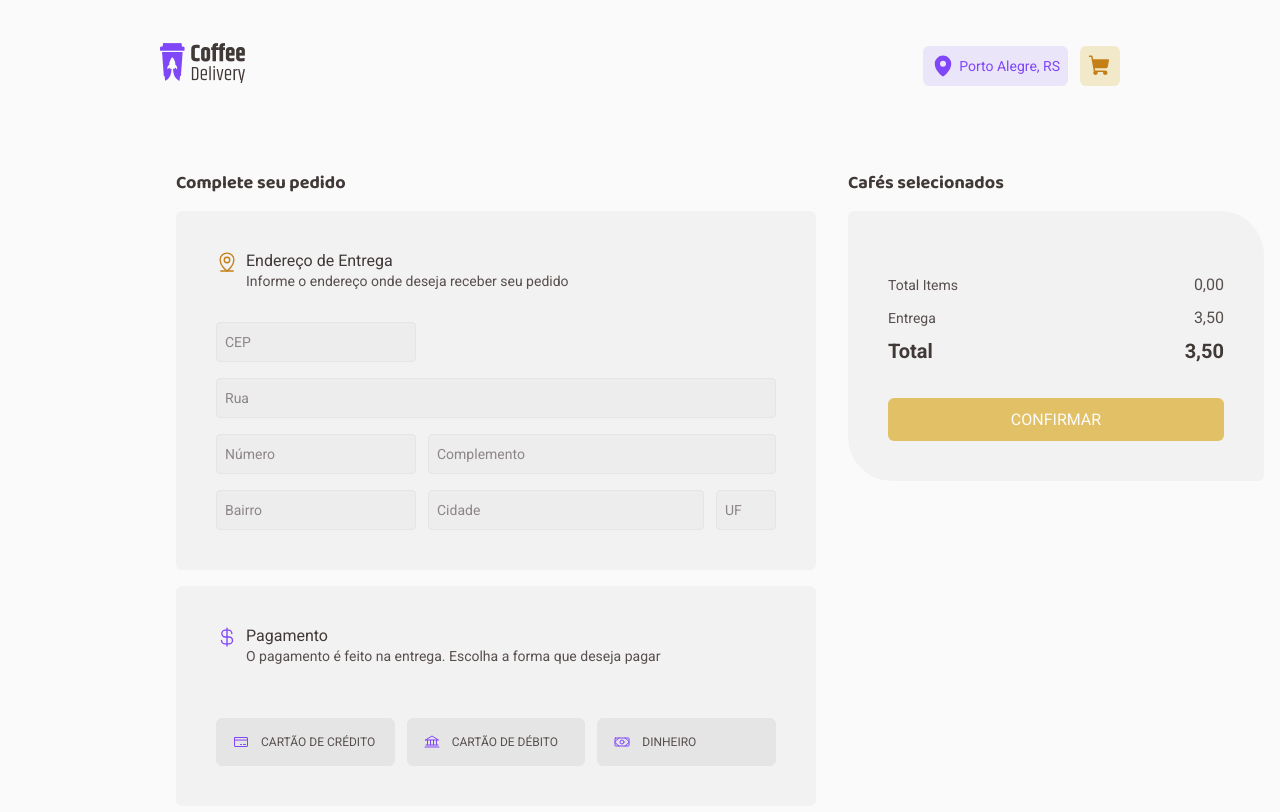
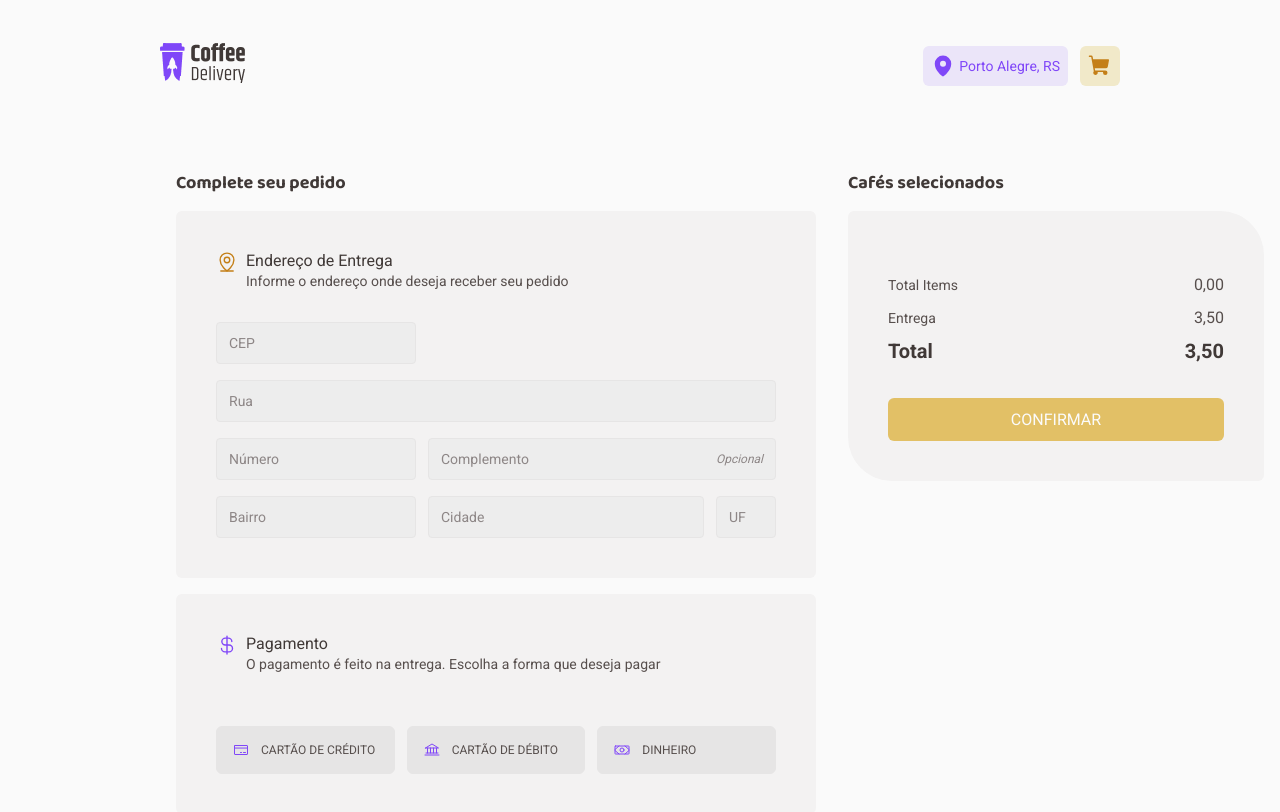
Before and after one commit to gustavosalviato/coffee-delivery, a React (Vite) app: page /checkout in a window 1280 px wide. Built offline with nearby package versions, Linux system fonts and the light colour scheme.

Commit message:
Validando o formulário de endereço com react hook form

```diff
--- a/src/Pages/Checkout/components/FormAddress/index.tsx
+++ b/src/Pages/Checkout/components/FormAddress/index.tsx
@@ -1,26 +1,72 @@
 import { useFormContext } from "react-hook-form"
-import { ContainerInputFlex, InputRua, InputCEP, InputComplemento, InputNumero, InputBairro, InputUF, InputCidade } from "./styles"
+import { Input } from "../../../../components/Input"
+import { AddressFormContainer } from "./styles"
+
+interface ErrorsType {
+    errors: {
+        [key: string]: {
+            message: string;
+        };
+    };
+}
 
 export const FormAddress = () => {
-    const { register } = useFormContext()
+    const { register, formState } = useFormContext()
+
+    const { errors } = formState as unknown as ErrorsType
 
     return (
-        <>
-            <InputCEP placeholder="CEP" {...register('zipCode')} required />
-            <InputRua placeholder="Rua" {...register('street')} required />
+        <AddressFormContainer>
+            <Input placeholder="CEP"
+                className="cep"
+                {...register('zipCode')}
+                error={errors.zipCode?.message}
+            />
 
+            <Input
+                placeholder="Rua"
+                className="street"
+                {...register('street')}
+                error={errors.street?.message}
 
-            <ContainerInputFlex>
-                <InputNumero placeholder="Número" {...register('number')} required />
-                <InputComplemento placeholder="Complemento" {...register('complement')} required />
-            </ContainerInputFlex>
+            />
 
+            <Input
+                placeholder="Número"
+                {...register('number')}
+                error={errors.number?.message}
 
-            <ContainerInputFlex>
-                <InputBairro placeholder="Bairro" {...register('district')} required />
-                <InputCidade placeholder="Cidade" {...register('city')} required />
-                <InputUF placeholder="UF" {...register('UF')} required />
-            </ContainerInputFlex>
-        </>
+            />
+
+            <Input
+                placeholder="Complemento"
+                rightText="Opcional"
+                className="complement"
+                {...register('complement')}
+                error={errors.complement?.message}
+
+            />
+
+            <Input
+                placeholder="Bairro"
+                {...register('district')}
+                error={errors.district?.message}
+
+            />
+
+            <Input
+                placeholder="Cidade"
+                {...register('city')}
+                error={errors.city?.message}
+
+            />
+
+            <Input
+                placeholder="UF"
+                {...register('UF')}
+                error={errors.UF?.message}
+
+            />
+        </AddressFormContainer>
     )
 }
--- a/src/Pages/Checkout/components/FormAddress/styles.tsx
+++ b/src/Pages/Checkout/components/FormAddress/styles.tsx
@@ -1,57 +1,24 @@
 import styled from "styled-components";
 
-export const ContainerInputFlex = styled.div`
-  margin-top: 1rem;
+export const AddressFormContainer = styled.div`
+  display: grid;
+  width:100%;
+  grid-template-columns: 12.5rem 17.25rem 3.75rem;
+  column-gap: 0.75rem;
+  row-gap: 1rem;
+  grid-auto-flow: dense;
 
-  display: flex;
-  gap: 0.75rem;
+  .cep{
+    grid-column: span 3;
+    max-width: 12.5rem;
+  }
 
-`
+  .street{
+    grid-column: span 3;
+  }
 
-export const BasicInput = styled.input`
-  background: ${props => props.theme["base-input"]};
-  border: 1px solid ${props => props.theme["base-button"]};
-
-  height: 2.5rem;
-  font-size: 0.875rem;
-  padding: 0 0.5rem;
-  border-radius: 4px;
-
-  transition: 0.3s;
-
-  &::placeholder{
-    color: ${props => props.theme["base-label"]};
+  .complement{
+    grid-column: span 2;
   }
 
 `
-
-export const InputCEP = styled(BasicInput)`
-  width: 12.5rem;
-`
-
-export const InputRua = styled(BasicInput)`
-  margin-top: 1rem;
-`
-
-
-export const InputNumero = styled(BasicInput)`
-    width: 12.5rem;
-`
-
-export const InputComplemento = styled(BasicInput)`
-  flex: 1;
-`
-
-export const InputBairro = styled(BasicInput)`
-  width: 12.5rem;
-`
-
-
-export const InputCidade = styled(BasicInput)`
-  flex: 1;
-`
-
-export const InputUF = styled(BasicInput)`
-  width: 3.75rem;
-
-`
--- a/src/Pages/Checkout/index.tsx
+++ b/src/Pages/Checkout/index.tsx
@@ -14,13 +14,13 @@ enum PaymentsMethods {
 }
 
 const AddressFormValidationSchema = zod.object({
-  zipCode: zod.string().min(1),
-  street: zod.string().min(1),
-  number: zod.string().min(1),
-  district: zod.string().min(1),
-  complement: zod.string().min(1),
-  city: zod.string().min(1),
-  UF: zod.string().min(1, 'Campo UF é Obrigatório').max(2, 'Campo UF é deve conter no máximo 2 letras'),
+  zipCode: zod.string().min(8, 'Insira um CEP válido'),
+  street: zod.string().min(1, 'Informe a rua'),
+  number: zod.string().min(1, 'Informe o número'),
+  district: zod.string().min(1, 'Informe o bairro'),
+  complement: zod.string(),
+  city: zod.string().min(1, 'Informe a cidade'),
+  UF: zod.string().min(1, 'Campo UF é Obrigatório'),
   payMethods: zod.nativeEnum(PaymentsMethods, {
     errorMap: () => {
       return { message: 'Informe o método de pagamento' }
@@ -45,6 +45,7 @@ export const Checkout = () => {
 
   const handleCreateNewAddress = (data: AddressFormData) => {
     createOrder(data)
+    console.log(data)
 
     navigate('/success')
   }
--- /dev/null
+++ b/src/components/Input/index.tsx
@@ -0,0 +1,21 @@
+import { forwardRef, InputHTMLAttributes } from "react"
+import { InputStyleContainer, InputStyled, InputWrapper, RightText } from "./styles";
+
+type InputProps = InputHTMLAttributes<HTMLInputElement> & {
+    error?: string
+    rightText?: string
+}
+
+export const Input = forwardRef<HTMLInputElement, InputProps>(
+    ({ error, rightText, className, ...props }, ref) => {
+        return (
+            <InputWrapper className={className}>
+                <InputStyleContainer hasError={!!error}>
+                    <InputStyled ref={ref} {...props} />
+                    {rightText && <RightText>{rightText}</RightText>}
+                </InputStyleContainer>
+                {error && <p>{error}</p>}
+            </InputWrapper>
+        );
+    }
+);
--- /dev/null
+++ b/src/components/Input/styles.ts
@@ -0,0 +1,72 @@
+import styled, { css } from "styled-components";
+
+export const InputWrapper = styled.div`
+  display: flex;
+  flex-direction: column;
+  gap: 0.3rem;
+  position: relative;
+
+
+  > p {
+    color: ${props => props.theme["base-error"]};
+    font-size: 0.85rem;
+  }
+`;
+
+
+
+interface InputContainerProps {
+  hasError: boolean;
+}
+
+
+export const InputStyleContainer = styled.div<InputContainerProps>`
+  height: 2.625rem;
+  border-radius: 4px;
+  border: 1px solid ${props => props.theme["base-button"]};
+  background: ${props => props.theme["base-input"]};
+  display: flex;
+  align-items: center;
+  transition: 0.4s;
+  display: flex;
+  align-items: center;
+  justify-content: space-between;
+  overflow: hidden;
+
+
+  &:focus-within {
+    border-color: ${props => props.theme["yellow-dark"]}
+  }
+
+
+  ${({ hasError }) =>
+    hasError && css`
+    border-color: ${props => props.theme["base-error"]}
+  `
+  }
+
+`
+
+
+export const InputStyled = styled.input`
+  flex: 1;
+  background: none;
+  border: none;
+  padding: 0 0.75rem;
+  height: 100%;
+  font-size: 0.875rem;
+  color: ${props => props.theme["base-text"]};
+
+  &::placeholder {
+    color: ${props => props.theme["base-label"]};
+  }
+`
+
+
+export const RightText = styled.p`
+    font-size: 0.75rem;
+  margin-right: 0.75rem;
+  font-style: italic;
+  color: ${props => props.theme["base-label"]};
+
+`
```
